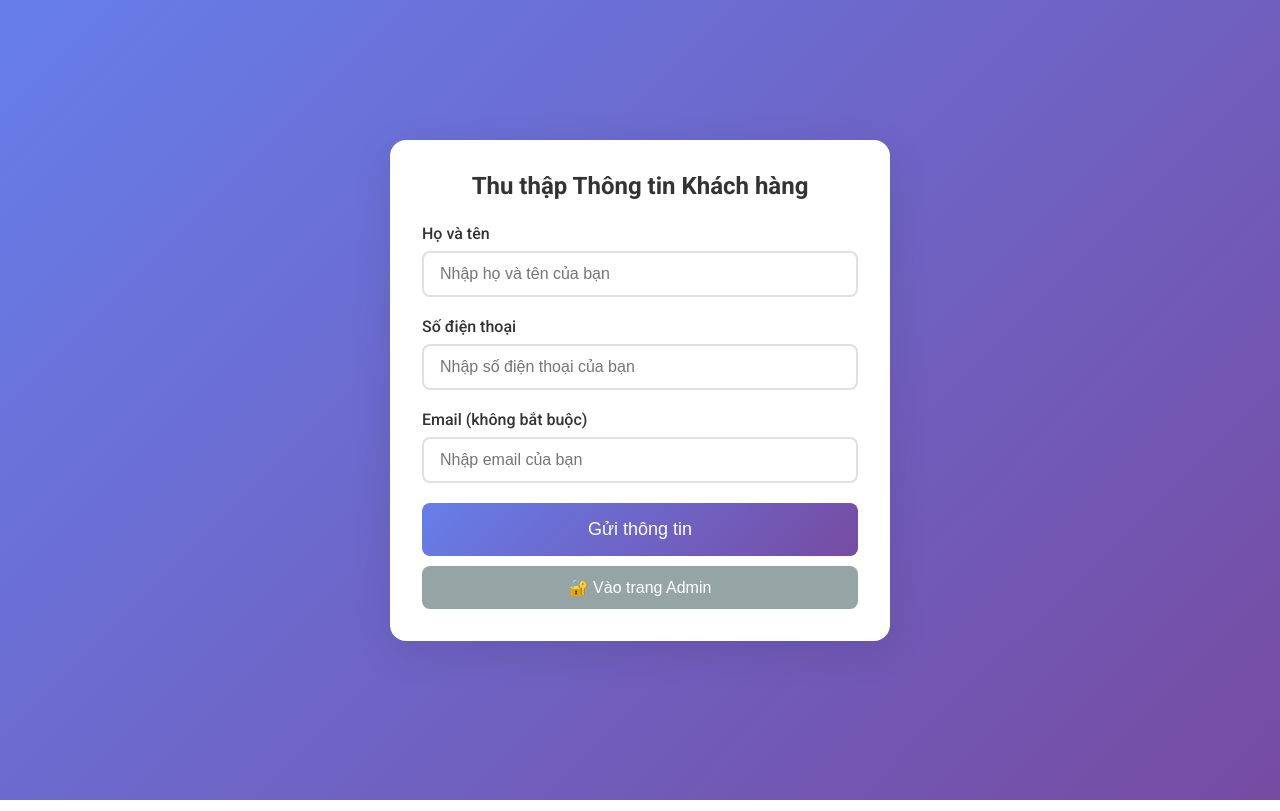
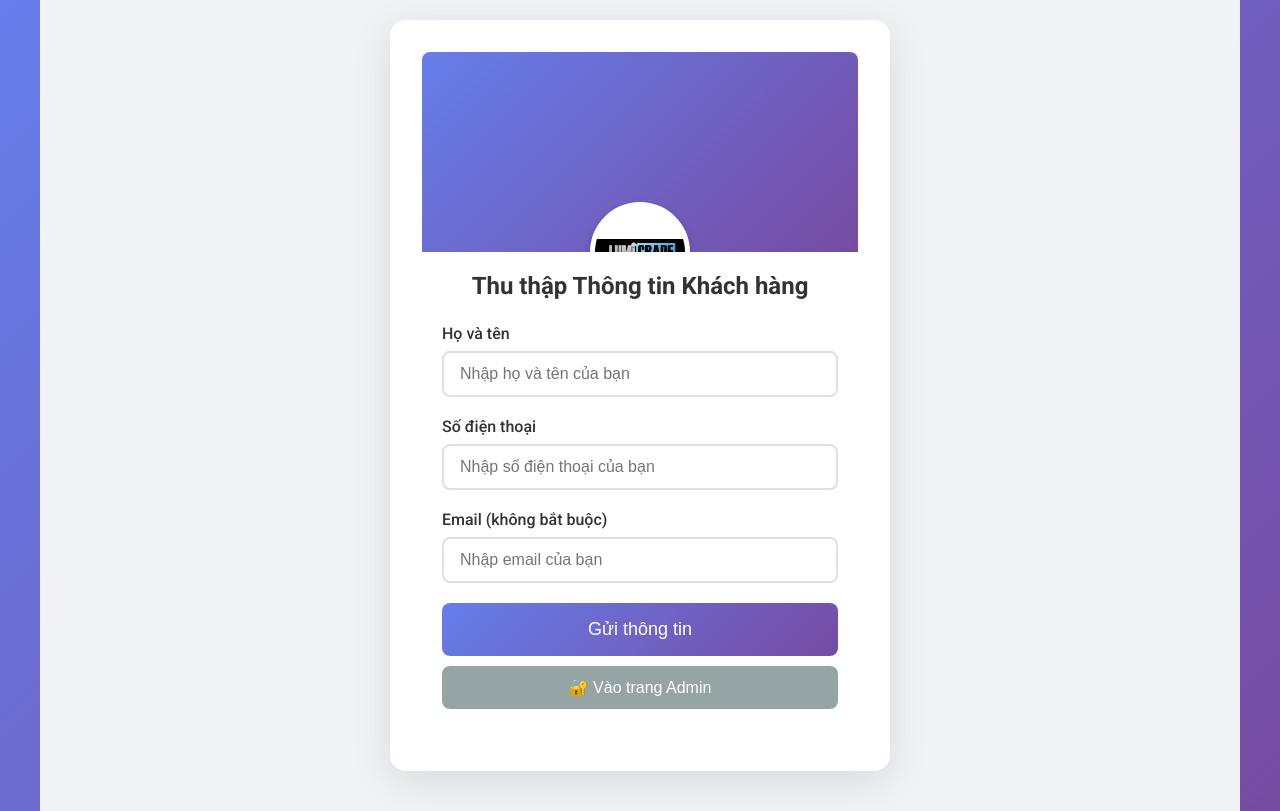
Before and after one commit to pdta1314-collab/khachhang-system, a React (Create React App) app in the folder client/: page / in a window 1280 px wide. Built offline with nearby package versions, Linux system fonts and the light colour scheme.

Commit message:
Add Facebook-style covers to all pages and logo overlay to QR codes

```diff
--- a/client/src/pages/AdminDashboard.js
+++ b/client/src/pages/AdminDashboard.js
@@ -454,7 +454,39 @@ function AdminDashboard() {
   }
 
   return (
-    <div className="container" style={{ paddingTop: '20px', paddingBottom: '40px' }}>
+    <div className="container" style={{ paddingTop: '0', paddingBottom: '40px', backgroundColor: '#f0f2f5', minHeight: '100vh' }}>
+      {/* Facebook-style Cover */}
+      <div style={{
+        height: '200px',
+        background: 'linear-gradient(135deg, #667eea 0%, #764ba2 100%)',
+        position: 'relative',
+        marginBottom: '50px'
+      }}>
+        <div style={{
+          position: 'absolute',
+          bottom: '-50px',
+          left: '50%',
+          transform: 'translateX(-50%)',
+          width: '100px',
+          height: '100px',
+          backgroundColor: 'white',
+          borderRadius: '50%',
+          padding: '5px',
+          boxShadow: '0 4px 8px rgba(0,0,0,0.2)'
+        }}>
+          <img
+            src="/logo.png"
+            alt="Logo"
+            style={{
+              width: '100%',
+              height: '100%',
+              borderRadius: '50%',
+              objectFit: 'contain'
+            }}
+          />
+        </div>
+      </div>
+
       {/* Nút Quay lại đăng ký - góc trái */}
       <div style={{ position: 'fixed', top: '20px', left: '20px', zIndex: 1000 }}>
         <button onClick={() => navigate('/')} className="btn btn-secondary">
@@ -469,20 +501,22 @@ function AdminDashboard() {
         </button>
       </div>
 
-      <div className="admin-header">
+      <div className="card" style={{ marginTop: '20px' }}>
+        <div className="admin-header" style={{ textAlign: 'center', marginTop: '20px' }}>
           <div>
-          <h1 className="admin-title">Quản lý Khách hàng</h1>
+            <h1 className="admin-title" style={{ marginBottom: '8px' }}>Quản lý Khách hàng</h1>
             <p style={{ color: '#666', marginTop: '4px' }}>
               Xin chào, <strong>{adminUser?.username}</strong>
             </p>
           </div>
-        <div className="admin-nav" style={{ display: 'flex', gap: '8px', alignItems: 'center' }}>
+          <div className="admin-nav" style={{ display: 'flex', gap: '8px', alignItems: 'center', justifyContent: 'center', marginTop: '16px' }}>
             <button onClick={exportToCSV} className="btn btn-primary">
               Xuất CSV
             </button>
             <button onClick={handleScanGoogleDrive} disabled={scanningGoogleDrive} className="btn btn-primary">
               {scanningGoogleDrive ? 'Đang scan...' : '☁️ Scan Google Drive'}
             </button>
+          </div>
         </div>
       </div>
 
@@ -906,11 +940,31 @@ function AdminDashboard() {
               {/* QR Code */}
               <div style={{ marginBottom: '20px' }}>
                 <p style={{ fontSize: '14px', color: '#666', marginBottom: '10px' }}>Mã QR để tải video</p>
+                <div style={{ position: 'relative', display: 'inline-block', margin: '0 auto' }}>
                   <QRCodeSVG
                     value={`${window.location.origin}/video/${viewCustomer.uniqueId}`}
                     size={200}
-                  style={{ margin: '0 auto', display: 'block' }}
+                    style={{ display: 'block' }}
+                    level="H"
+                    includeMargin={true}
                   />
+                  <img
+                    src="/logo.png"
+                    alt="Logo"
+                    style={{
+                      position: 'absolute',
+                      top: '50%',
+                      left: '50%',
+                      transform: 'translate(-50%, -50%)',
+                      width: '50px',
+                      height: '50px',
+                      borderRadius: '8px',
+                      backgroundColor: 'white',
+                      padding: '5px',
+                      boxShadow: '0 2px 8px rgba(0,0,0,0.2)'
+                    }}
+                  />
+                </div>
               </div>
 
               {/* Thông tin chi tiết */}
--- a/client/src/pages/CustomerForm.js
+++ b/client/src/pages/CustomerForm.js
@@ -61,8 +61,44 @@ function CustomerForm() {
   };
 
   return (
-    <div className="container" style={{ display: 'flex', justifyContent: 'center', alignItems: 'center', minHeight: '100vh' }}>
+    <div className="container" style={{ display: 'flex', justifyContent: 'center', alignItems: 'center', minHeight: '100vh', backgroundColor: '#f0f2f5' }}>
       <div className="card" style={{ width: '100%', maxWidth: '500px' }}>
+        {/* Facebook-style Cover */}
+        <div style={{
+          height: '200px',
+          background: 'linear-gradient(135deg, #667eea 0%, #764ba2 100%)',
+          position: 'relative',
+          borderTopLeftRadius: '8px',
+          borderTopRightRadius: '8px',
+          overflow: 'hidden'
+        }}>
+          <div style={{
+            position: 'absolute',
+            bottom: '-50px',
+            left: '50%',
+            transform: 'translateX(-50%)',
+            width: '100px',
+            height: '100px',
+            backgroundColor: 'white',
+            borderRadius: '50%',
+            padding: '5px',
+            boxShadow: '0 4px 8px rgba(0,0,0,0.2)'
+          }}>
+            <img
+              src="/logo.png"
+              alt="Logo"
+              style={{
+                width: '100%',
+                height: '100%',
+                borderRadius: '50%',
+                objectFit: 'contain'
+              }}
+            />
+          </div>
+        </div>
+
+        {/* Content area with padding for logo */}
+        <div style={{ paddingTop: '60px', padding: '20px 20px 30px' }}>
         {!success ? (
           <>
             <h1 style={{ textAlign: 'center', marginBottom: '24px', color: '#333', fontSize: '24px' }}>
@@ -148,13 +184,31 @@ function CustomerForm() {
               </p>
             </div>
 
-            <div className="qr-code" style={{ display: 'flex', justifyContent: 'center', marginTop: '20px' }}>
+            <div className="qr-code" style={{ display: 'flex', justifyContent: 'center', marginTop: '20px', position: 'relative' }}>
+              <div style={{ position: 'relative', display: 'inline-block' }}>
                 <QRCodeSVG
                   value={customerData?.downloadUrl || ''}
                   size={200}
                   level="H"
                   includeMargin={true}
                 />
+                <img
+                  src="/logo.png"
+                  alt="Logo"
+                  style={{
+                    position: 'absolute',
+                    top: '50%',
+                    left: '50%',
+                    transform: 'translate(-50%, -50%)',
+                    width: '50px',
+                    height: '50px',
+                    borderRadius: '8px',
+                    backgroundColor: 'white',
+                    padding: '5px',
+                    boxShadow: '0 2px 8px rgba(0,0,0,0.2)'
+                  }}
+                />
+              </div>
             </div>
 
             {/* Hiển thị ID lớn */}
@@ -213,6 +267,7 @@ function CustomerForm() {
         )}
         </div>
       </div>
+    </div>
   );
 }
 
--- a/client/src/pages/VideoDownload.js
+++ b/client/src/pages/VideoDownload.js
@@ -130,8 +130,44 @@ function VideoDownload() {
   }
 
   return (
-    <div className="container" style={{ display: 'flex', justifyContent: 'center', alignItems: 'center', minHeight: '100vh' }}>
+    <div className="container" style={{ display: 'flex', justifyContent: 'center', alignItems: 'center', minHeight: '100vh', backgroundColor: '#f0f2f5' }}>
       <div className="card" style={{ width: '100%', maxWidth: '500px' }}>
+        {/* Facebook-style Cover */}
+        <div style={{
+          height: '200px',
+          background: 'linear-gradient(135deg, #667eea 0%, #764ba2 100%)',
+          position: 'relative',
+          borderTopLeftRadius: '8px',
+          borderTopRightRadius: '8px',
+          overflow: 'hidden'
+        }}>
+          <div style={{
+            position: 'absolute',
+            bottom: '-50px',
+            left: '50%',
+            transform: 'translateX(-50%)',
+            width: '100px',
+            height: '100px',
+            backgroundColor: 'white',
+            borderRadius: '50%',
+            padding: '5px',
+            boxShadow: '0 4px 8px rgba(0,0,0,0.2)'
+          }}>
+            <img
+              src="/logo.png"
+              alt="Logo"
+              style={{
+                width: '100%',
+                height: '100%',
+                borderRadius: '50%',
+                objectFit: 'contain'
+              }}
+            />
+          </div>
+        </div>
+
+        {/* Content area with padding for logo */}
+        <div style={{ paddingTop: '60px', padding: '20px 20px 30px' }}>
         <h1 style={{ textAlign: 'center', marginBottom: '24px', color: '#333', fontSize: '22px' }}>
           Trang tải Video
         </h1>
@@ -248,6 +284,7 @@ function VideoDownload() {
             Quay về trang chủ
           </a>
         </div>
+        </div>
       </div>
     </div>
   );
```
Also changed, not shown: client/public/logo.png (added), 1 other file (tests, documents, lock files or other folders). Lines whose indentation alone changed are shown as unchanged.
